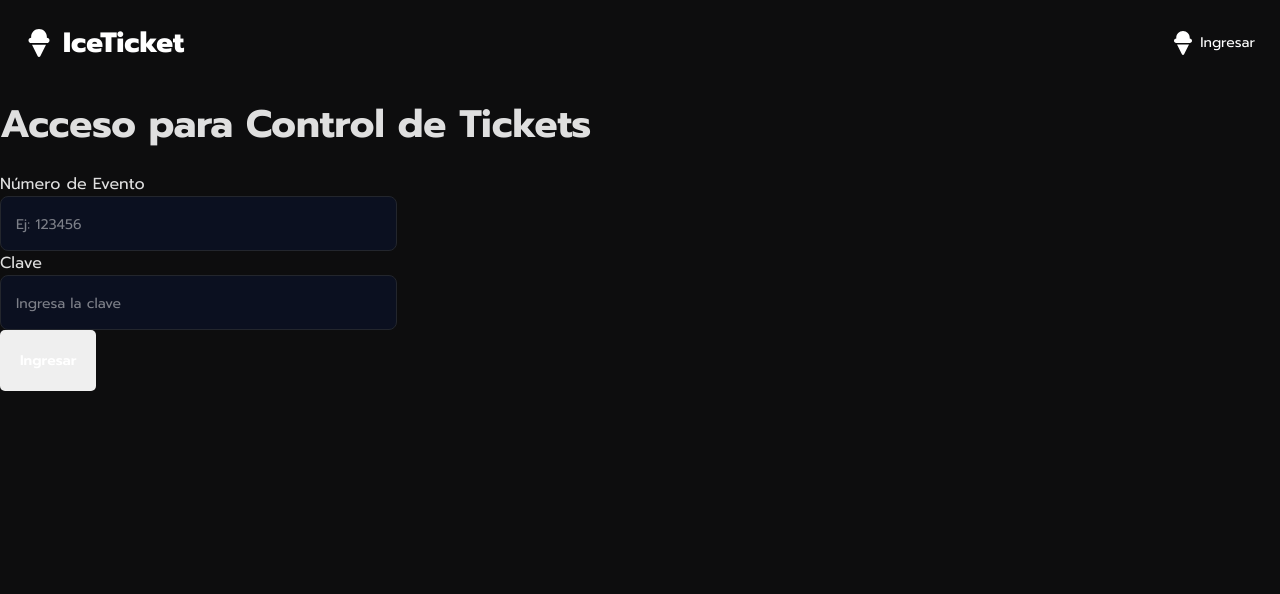
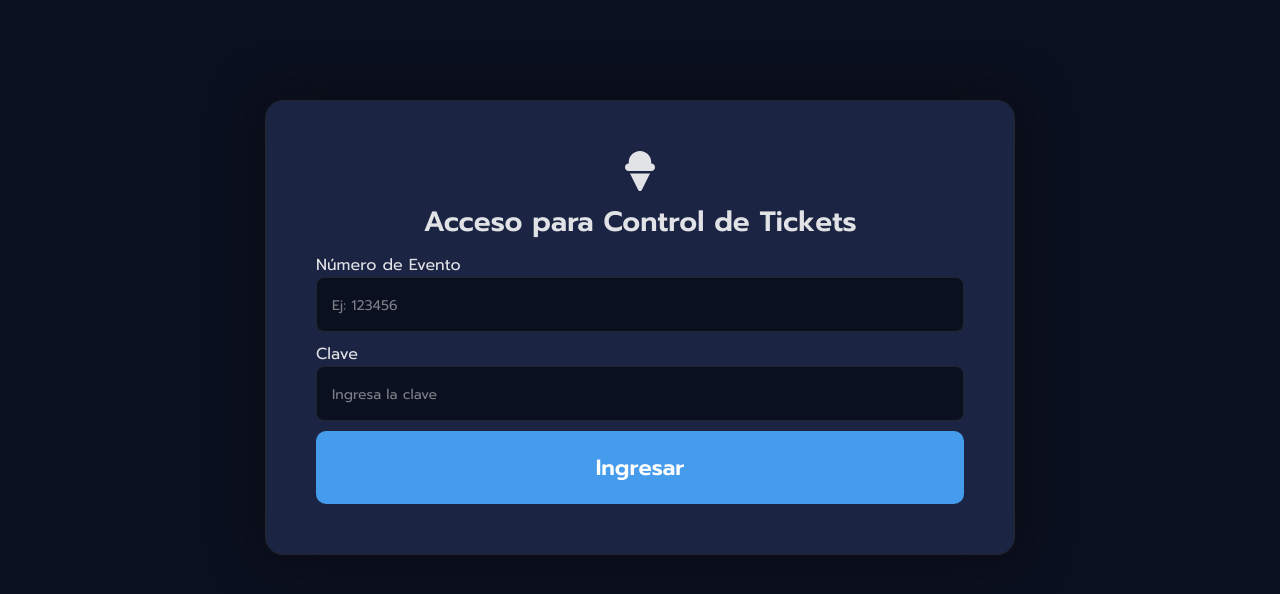
Before and after one commit to FreeHelado/IceTickets, a React (Vite) app: page /portero in a window 1280 px wide. Shown: the top 594 px of the page. Built offline with nearby package versions, Linux system fonts and the light colour scheme; no server answers.

Commit message:
Mas estilos al modulo de porteros

```diff
--- a/src/App.jsx
+++ b/src/App.jsx
@@ -71,7 +71,7 @@ function AppContent({ token, setToken, usuario }) {
   return (
     <>
       {/* 🔥 No mostramos ningún header si estamos en /login */}
-      {location.pathname !== "/login" && location.pathname !== "/register" && location.pathname !== "/verificar"  && location.pathname !== "/validar-tickets" && (esRutaAdmin ? <HeaderAdmin token={token} /> : <Header token={token} />)}
+      {location.pathname !== "/login" && location.pathname !== "/register" && location.pathname !== "/verificar"  && location.pathname !== "/validar-tickets" && location.pathname !== "/portero" && (esRutaAdmin ? <HeaderAdmin token={token} /> : <Header token={token} />)}
 
       <Routes>
         <Route path="/" element={<Eventos />} /> {/* Página principal con los eventos */}
--- a/src/porteros/PorteroLogin.jsx
+++ b/src/porteros/PorteroLogin.jsx
@@ -2,6 +2,7 @@ import { useState } from "react";
 import { useNavigate } from "react-router-dom";
 import Swal from "sweetalert2";
 import config from "../config";
+import { FaIceCream, FaTicketSimple, FaFire, FaUser, FaPowerOff } from "react-icons/fa6";
 
 function PorteroLogin() {
   const [numeroEvento, setNumeroEvento] = useState("");
@@ -51,8 +52,10 @@ function PorteroLogin() {
   };
 
   return (
-    <main className="adminPanel portero-login">
-      <h2>Acceso para Control de Tickets</h2>
+    <main className="porteros">
+      <div className="porteros__login">
+     <i><FaIceCream /></i>
+        <h3>Acceso para Control de Tickets</h3>
         <form onSubmit={handleLogin}>
           <div className="campoForm">
             <label>Número de Evento</label>
@@ -78,6 +81,7 @@ function PorteroLogin() {
 
           <button type="submit" className="btn-entrada">Ingresar</button>
         </form>
+      </div>
     </main>
   );
 }
--- a/src/styles/paginas/_porteros.scss
+++ b/src/styles/paginas/_porteros.scss
@@ -20,7 +20,7 @@
                 }
 
                 @include desktop(){
-                    box-shadow: 0px 0px 100px color-opacity($colorTag, 0.7);
+                    box-shadow: 0px 0px 100px color-opacity($colorTag, 0.4);
                 }
 
 
@@ -189,6 +189,43 @@
                     }
                 }
             }
+    }
+
+        &__login {
+            @include cuerpo(750px);
+            background-color: $colorPrimarioClaro;
+            @extend .caja;
+            box-shadow: 0px 0px 50px color-opacity($colorSecundario, 0.8);
+            padding: 50px;
+            @include flexColumn(15px);
+            align-items: center;
+
+            i {
+                font-size: 40px;
+            }
+
+            form {
+                @include flexColumn();
+                width: 100%;
+
+                .campoForm {
+                    width: 100%;
+                }
+
+                                button {
+                                    width: 100%;
+                                    background-color: $colorTagDestacado;
+                                    font-size: 22px;
+                                    border-radius: 10px;
+                                    cursor: pointer;
+                                    @include hover();
+
+                                    &:hover {
+                                        background-color: $colorTag;
+                                        box-shadow: 0 0 50px 0 color-opacity($colorTagDestacado, .5);
+                                    }
+                                }
+            }
         }
 
 }
```
Lines whose indentation alone changed are shown as unchanged.
